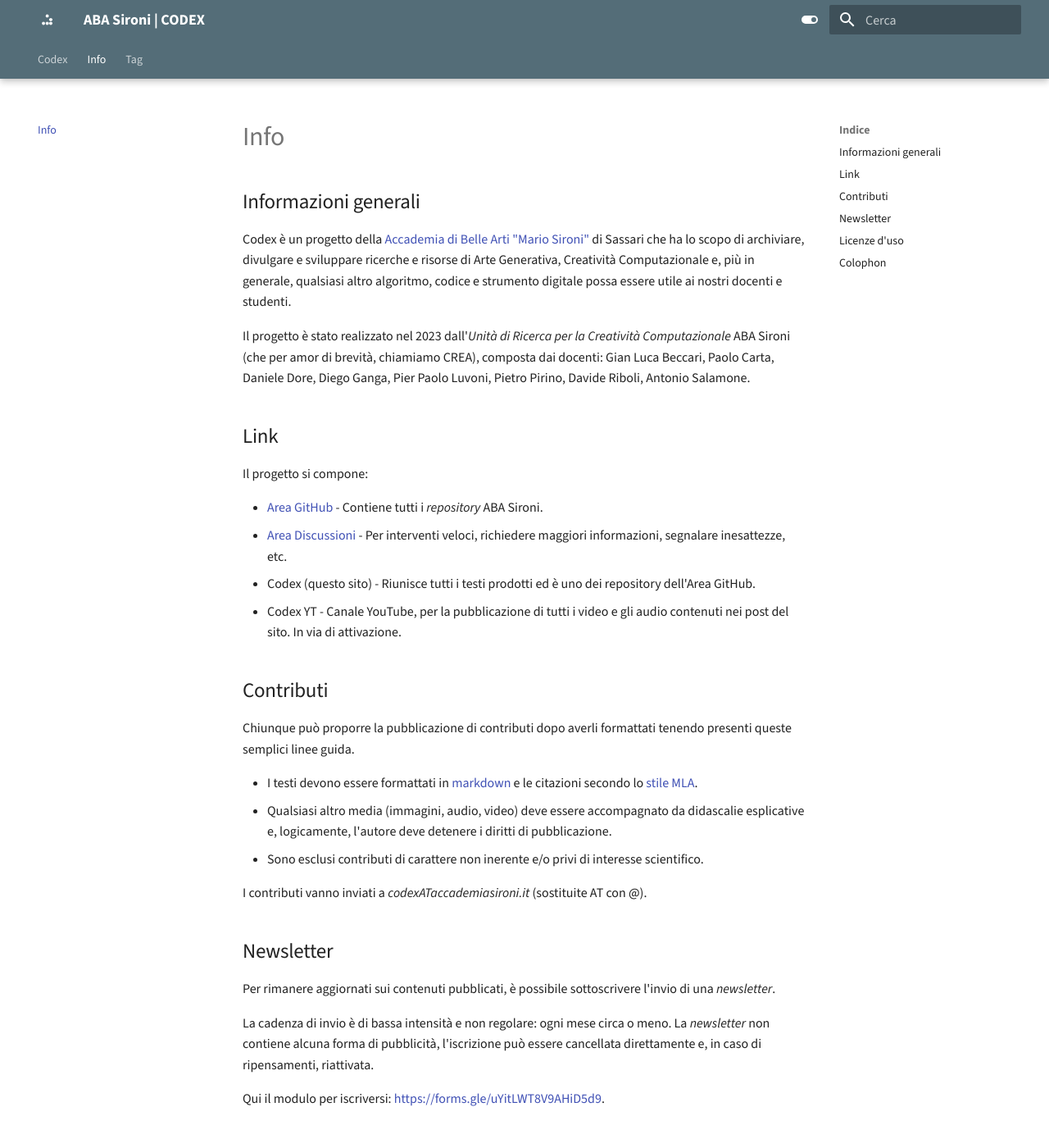
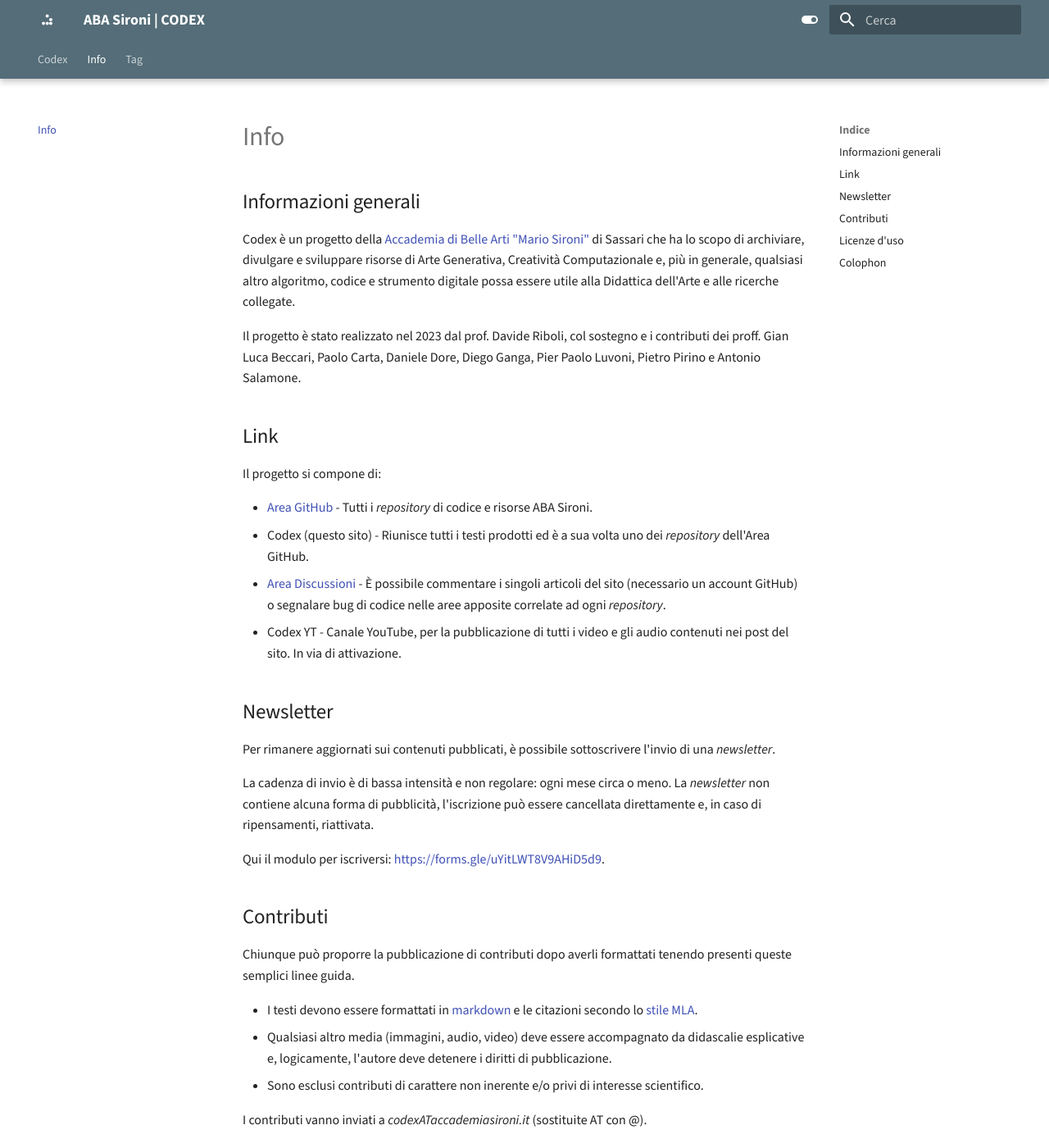
Before and after one commit to ABA-Sironi-Codex/codex, an MkDocs documentation site: the page built from docs/info.md, in a window 1280 px wide and 1400 px high. Shown: the whole window at 82% size. Built offline with MkDocs 1.6.1 and Material for MkDocs 9.7.7, drawn with Linux system fonts in a browser that asks for light colours; some of the changed text lies outside the part shown.

```diff
--- a/docs/info.md
+++ b/docs/info.md
@@ -4,18 +4,26 @@ description: Risorse di Arte Generativa e Creatività Computazionale a cura dell
 ---
 ## Informazioni generali
 
-Codex è un progetto della [Accademia di Belle Arti "Mario Sironi"](http://accademiasironi.it) di Sassari che ha lo scopo di archiviare, divulgare e sviluppare ricerche e risorse di Arte Generativa, Creatività Computazionale e, più in generale, qualsiasi altro algoritmo, codice e strumento digitale possa essere utile ai nostri docenti e studenti.
+Codex è un progetto della [Accademia di Belle Arti "Mario Sironi"](http://accademiasironi.it) di Sassari che ha lo scopo di archiviare, divulgare e sviluppare risorse di Arte Generativa, Creatività Computazionale e, più in generale, qualsiasi altro algoritmo, codice e strumento digitale possa essere utile alla Didattica dell'Arte e alle ricerche collegate.
 
-Il progetto è stato realizzato nel 2023 dall'_Unità di Ricerca per la Creatività Computazionale_ ABA Sironi (che per amor di brevità, chiamiamo CREA), composta dai docenti: Gian Luca Beccari, Paolo Carta, Daniele Dore, Diego Ganga, Pier Paolo Luvoni, Pietro Pirino, Davide Riboli, Antonio Salamone.
+Il progetto è stato realizzato nel 2023 dal prof. Davide Riboli, col sostegno e i contributi dei proff. Gian Luca Beccari, Paolo Carta, Daniele Dore, Diego Ganga, Pier Paolo Luvoni, Pietro Pirino e Antonio Salamone.
 
 ## Link
 
-Il progetto si compone:
+Il progetto si compone di:
 
-- [Area GitHub](https://github.com/ABA-Sironi-Codex) - Contiene tutti i _repository_ ABA Sironi.
-- [Area Discussioni](https://github.com/orgs/ABA-Sironi-Codex/discussions) - Per interventi veloci, richiedere maggiori informazioni, segnalare inesattezze, etc.
-- Codex (questo sito) - Riunisce tutti i testi prodotti ed è uno dei repository dell'Area GitHub.
+- [Area GitHub](https://github.com/ABA-Sironi-Codex) - Tutti i _repository_ di codice e risorse ABA Sironi.
+- Codex (questo sito) - Riunisce tutti i testi prodotti ed è a sua volta uno dei _repository_ dell'Area GitHub.
+- [Area Discussioni](https://github.com/orgs/ABA-Sironi-Codex/discussions) - È possibile commentare i singoli articoli del sito (necessario un account GitHub) o segnalare bug di codice nelle aree apposite correlate ad ogni _repository_.
 - Codex YT - Canale YouTube, per la pubblicazione di tutti i video e gli audio contenuti nei post del sito. In via di attivazione.
+
+## Newsletter
+
+Per rimanere aggiornati sui contenuti pubblicati, è possibile sottoscrivere l'invio di una _newsletter_.
+
+La cadenza di invio è di bassa intensità e non regolare: ogni mese circa o meno. La _newsletter_ non contiene alcuna forma di pubblicità, l'iscrizione può essere cancellata direttamente e, in caso di ripensamenti, riattivata.
+
+Qui il modulo per iscriversi: [https://forms.gle/uYitLWT8V9AHiD5d9](https://forms.gle/uYitLWT8V9AHiD5d9).
 
 ## Contributi
 
@@ -26,14 +34,6 @@ Chiunque può proporre la pubblicazione di contributi dopo averli formattati ten
 - Sono esclusi contributi di carattere non inerente e/o privi di interesse scientifico.
 
 I contributi vanno inviati a _codexATaccademiasironi.it_ (sostituite AT con @).
-
-## Newsletter
-
-Per rimanere aggiornati sui contenuti pubblicati, è possibile sottoscrivere l'invio di una _newsletter_.
-
-La cadenza di invio è di bassa intensità e non regolare: ogni mese circa o meno. La _newsletter_ non contiene alcuna forma di pubblicità, l'iscrizione può essere cancellata direttamente e, in caso di ripensamenti, riattivata.
-
-Qui il modulo per iscriversi: [https://forms.gle/uYitLWT8V9AHiD5d9](https://forms.gle/uYitLWT8V9AHiD5d9).
 
 ## Licenze d'uso
 
@@ -53,10 +53,11 @@ Tutti i codici di tutti i _repository_ del progetto contengono sempre la licenza
 
 ## Colophon
 
-Questo sito è stato realizzato nel settembre 2023, dal prof. Davide Riboli della Accademia di Belle Arti "Mario Sironi" di Sassari, utilizzando:
+Questo sito è stato realizzato nel settembre 2023, utilizzando:
 
 - [Chocolatey](https://chocolatey.org/)
 - [Creative Commons](https://creativecommons.org/)
+- [Giscus](https://giscus.app)
 - [Git](https://git-scm.com/)
 - [GitHub](https://github.com/)
 - [GitHub Pages](https://pages.github.com/)
```
Also changed, not shown: docs/posts/000_Letture-10-23.md (+0 -3 lines), docs/posts/001_NvidiaJetson.md (+0 -3 lines), docs/posts/002_GiocoDadiMusicali.md (+0 -3 lines), docs/posts/003_SSHGenerativePixelArt.md (+3 -0 lines), docs/posts/004_LlavaDemo.md (+2 -0 lines).
